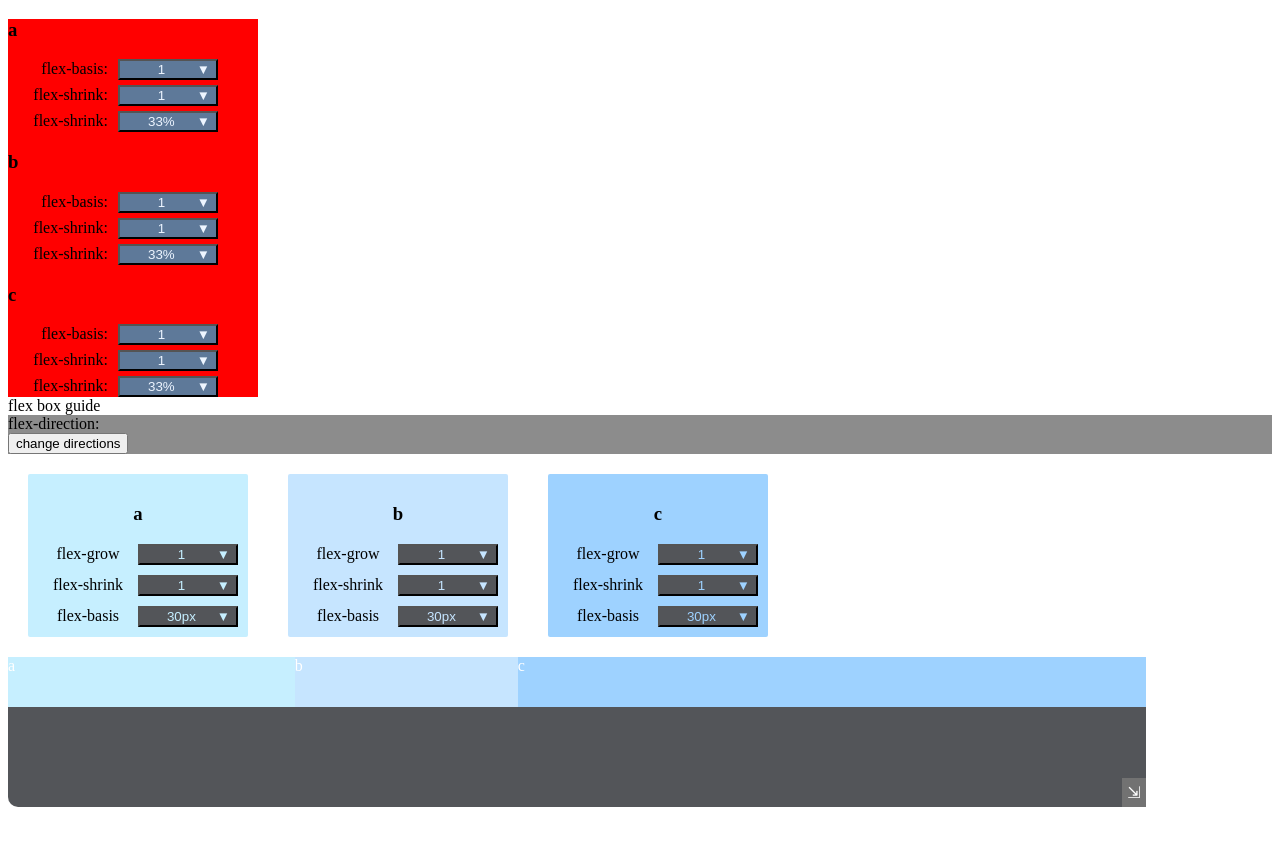
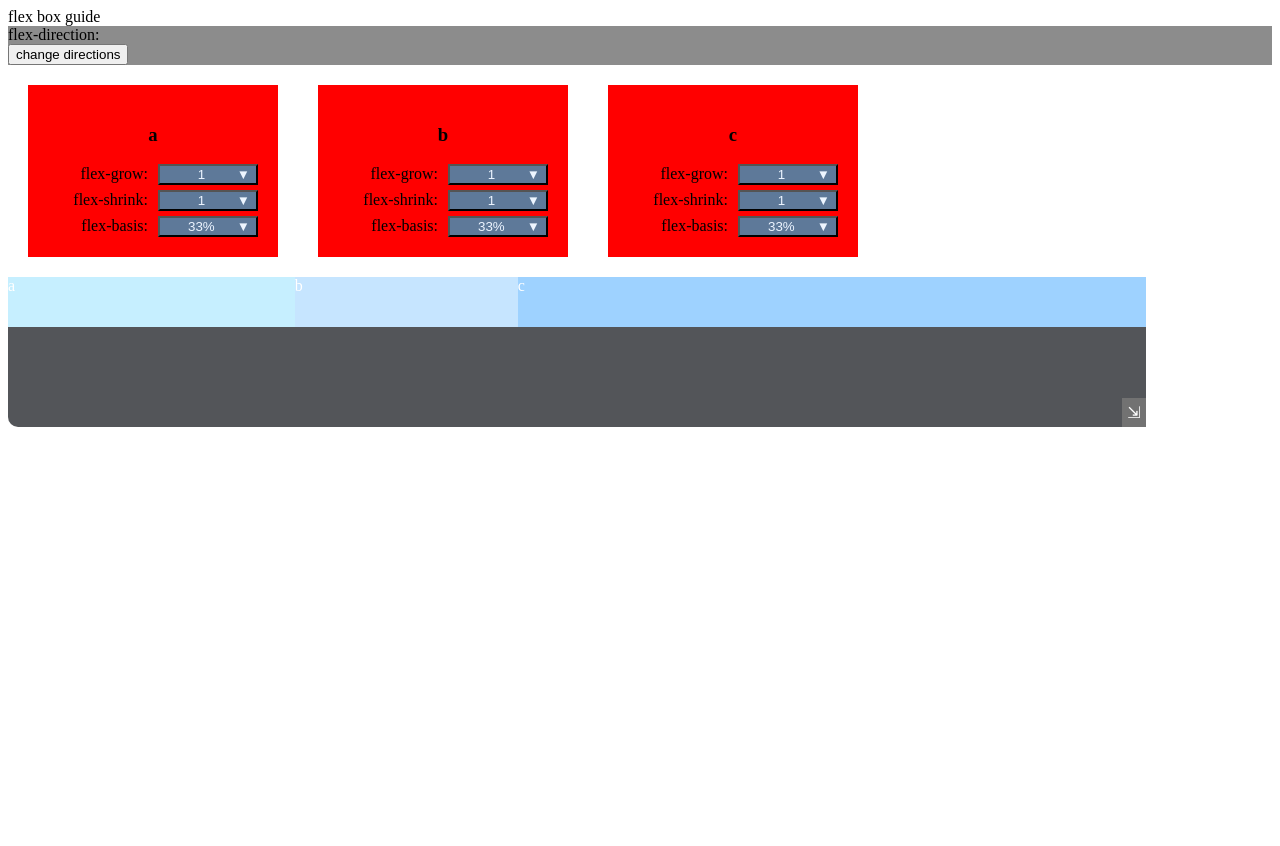
Before and after one commit to mlizchap/flex-box-guide, a React (Create React App) app: page / in a window 1280 px wide. Shown: the top 846 px of the page. After the commit the page ends 800 px from the top, so only its background shows below. Built offline with nearby package versions, Linux system fonts and the light colour scheme.

Commit message:
refactored item cards

```diff
--- a/src/components/App.js
+++ b/src/components/App.js
@@ -23,7 +23,6 @@ class App extends Component {
         return (
             <div>
                 {/* <DropDownMenu defaultValue="test" contentItems={items} /> */}
-                <ChildPropItemInfoDisplay />
                 flex box guide
                 <FlexDirectionChange handleChange={this.changeDirection} />
                 <ChildPropsContainer flexDirection={this.state.direction} />
--- a/src/components/ChildPropItemInfoDisplay.js
+++ b/src/components/ChildPropItemInfoDisplay.js
@@ -10,17 +10,20 @@ const data = {
 
     flexPropInfo: [
         {
-            title: "flex-basis",
+            title: "flex-grow",
+            camelCaseTitle: "flexGrow",
             content: [0, 1, 2, 3, 4, 5],
             defaultValue: 1
         },
         {
             title: "flex-shrink",
+            camelCaseTitle: "flexShrink",
             content: [0, 1, 2, 3, 4, 5],
             defaultValue: 1
         },
         {
-            title: "flex-shrink",
+            title: "flex-basis",
+            camelCaseTitle: "flexBasis",
             content: ["20%", "33%", "40%", "60%", "auto", "content"],
             defaultValue: "33%"
         }
@@ -36,27 +39,27 @@ class ChildPropItemInfoDisplay extends Component {
     constructor(props) {
         super(props);
         this.state = {
-            display: {
-                flexGrow: "none",
-                flexShrink: "none",
-                flexBasis: "none"
-            },
-            currentNumber: {
+            currentValues: {
                 flexGrow: 1,
                 flexShrink: 1,
                 flexBasis: '30px'
             }
          };
     }
-    selectItem = (selected) => {
-        console.log(selected)
+    selectItem = (selectedValue, title, itemVal) => {
+        //console.log("SEL", selectedValue)
+        this.setState(
+            { currentValues: {...this.state.currentValues, [title]: (title === "flexBasis") ? selectedValue : parseInt(selectedValue)}},
+            () => this.props.handleSelect(selectedValue, title, itemVal)
+        )
     }
-    renderFlexValuesDisplay = () => {
+    renderFlexValuesDisplay = (itemVal) => {
+        //console.log(itemVal)
         return data.flexPropInfo.map(item => {
             return (
-               <div className="item">
+               <div className="item" key={item.title}>
                    <span className="title">{item.title}:</span>
-                   <DropDownMenu  contentItems={item.content} defaultValue={item.defaultValue} width={100}/>
+                   <DropDownMenu  handleSelect={(selected) => this.selectItem(selected, item.camelCaseTitle, itemVal)} contentItems={item.content} defaultValue={item.defaultValue} width={100}/>
                </div>
             )
        })
@@ -66,14 +69,12 @@ class ChildPropItemInfoDisplay extends Component {
             <ChildPropItemInfoDisplayStyle>
                 {data.items.map(item => {
                     return (
-                        <div>
+                        <div className="itemCard" key={item}>
                             <h3>{item}</h3>
-                            {this.renderFlexValuesDisplay()}
+                            {this.renderFlexValuesDisplay(item)}
                         </div>
                     )
                 })}
-
-
             </ChildPropItemInfoDisplayStyle>
         );
     }
@@ -82,8 +83,14 @@ class ChildPropItemInfoDisplay extends Component {
 export default ChildPropItemInfoDisplay;
 
 const ChildPropItemInfoDisplayStyle = styled.div`
-    background-color: red;
-    width: 250px;
+    display: flex;
+    text-align: center;
+    .itemCard {
+        margin: 20px;
+        padding: 20px;
+        background-color: red;
+        // display: inline-block;
+    }
     .title {
         display: inline-block;
         width: 100px;
@@ -94,7 +101,4 @@ const ChildPropItemInfoDisplayStyle = styled.div`
     .item {
         margin-top: 5px;
     }
-    // div {
-    //     margin-top: 5px;
-    // }
 `
--- a/src/components/ChildPropsContainer.js
+++ b/src/components/ChildPropsContainer.js
@@ -4,6 +4,7 @@ import ChildPropsDropDown from './ChildPropsDropDown';
 import { globalStyle } from '../globalStyle';
 import ChildPropsItemContainer from './ChildPropsItemContainer';
 import { flexBoxData } from '../static/flexBoxData';
+import ChildPropItemInfoDisplay from './ChildPropItemInfoDisplay';
 
 const items = ["a", "b", "c"]
 
@@ -17,17 +18,32 @@ class ChildPropsContainer extends Component {
             flexBasis: {a: '10%', b: 'auto', c: '40%'}
         };
     }
-    updateNumberSelection = (numberSelected, currentProperty, letter) => {
-        console.log(currentProperty)
-            this.setState(
-                { [currentProperty]: {...this.state[`${currentProperty}`], [`${letter}`]: Number(numberSelected)} },
-                () => console.log(this.state)
-            )
+    // updateNumberSelection = (numberSelected, currentProperty, letter) => {
+    //     console.log(currentProperty)
+    //         this.setState(
+    //             { [currentProperty]: {...this.state[`${currentProperty}`], [`${letter}`]: Number(numberSelected)} },
+    //             () => console.log(this.state)
+    //         )
+    // }
+    updateNewValue = (selectedValue, title, letter) => {
+        //console.log(selectedValue, title, letter)
+        this.setState(
+            { [title]: {...this.state[`${title}`], [letter]: (title === "flexBasis" ? selectedValue : parseInt(selectedValue))}},
+            () => console.log(this.state)
+        )
     }
     render() {
         return (
             <div style={{marginBottom: '200px'}}>
-                {items.map(item => {
+                <ChildPropItemInfoDisplay handleSelect={this.updateNewValue}/>
+                <ChildPropsItemContainer
+                    flexBoxDataItems={items}
+                    flexShrink={this.state.flexShrink}
+                    flexGrow={this.state.flexGrow}
+                    flexBasis={this.state.flexBasis}
+                    {...this.props}
+                />
+                {/* {items.map(item => {
                     return (
                         <ChildPropsDropDown
                             key={item}
@@ -44,7 +60,7 @@ class ChildPropsContainer extends Component {
                     flexGrow={this.state.flexGrow}
                     flexBasis={this.state.flexBasis}
                     {...this.props}
-                />
+                /> */}
             </div>
         )
     }
--- a/src/components/DropDownMenu.js
+++ b/src/components/DropDownMenu.js
@@ -10,7 +10,6 @@ class DropDownMenu extends Component {
          };
     }
     showContent = () => {
-        console.log("hi")
         this.setState({ display: "block"})
     }
     hideContent = () => {
@@ -70,6 +69,7 @@ const DropDownMenuStyle = styled.div`
         color: ${props => props.contentFontColor};
         font-size: ${props => props.fontSize};
         font-family: inherit;
+        z-index: 5;
     }
     .item {
        padding: 5px;
```
